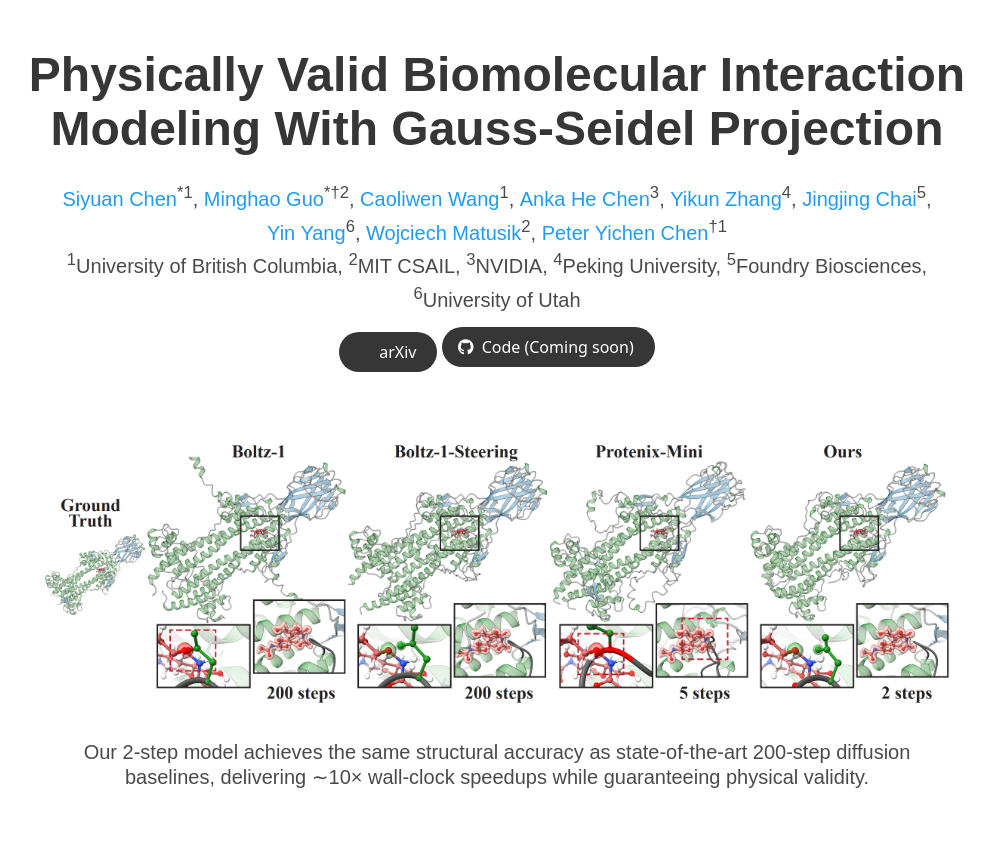
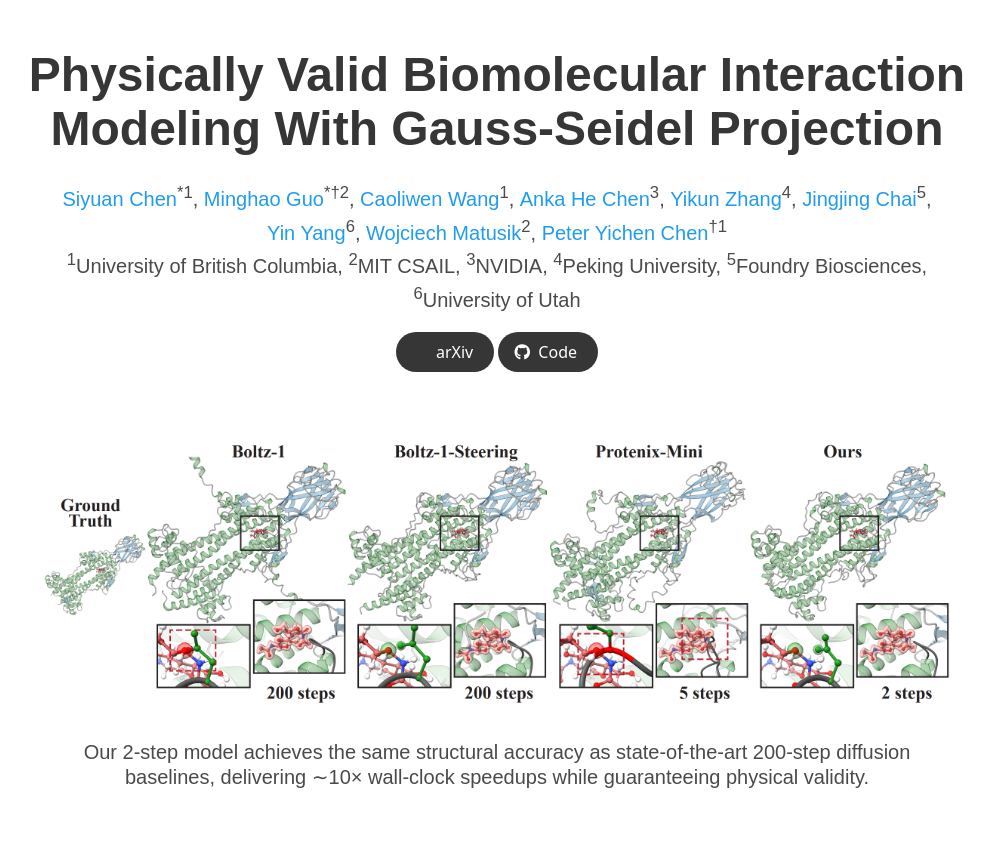
Before and after one commit to chensiyuan030105/ProteinGS, a plain HTML site: page index.html in a window 1280 px wide. Shown: the top 841 px of the page, without its empty margins (143-1137 px from the left). Drawn offline with nearby package versions, Linux system fonts and the light colour scheme; some packages are replaced by stand-ins of ours; a script that the page names is missing; some icons are missing.

Commit message:
change code coming soon

```diff
--- a/index.html
+++ b/index.html
@@ -101,12 +101,14 @@
               </span>
               <!-- Code Link. -->
               <span class="link-block">
-                <span class="external-link button is-normal is-rounded is-dark">
+                <!-- <a href="https://github.com/google/nerfies" -->
+                <a
+                   class="external-link button is-normal is-rounded is-dark">
                   <span class="icon">
-                    <i class="fab fa-github"></i>
+                      <i class="fab fa-github"></i>
                   </span>
-                  <span>Code (Coming soon)</span>
-                </span>
+                  <span>Code</span>
+                </a>
               </span>
             </div>
 
```
